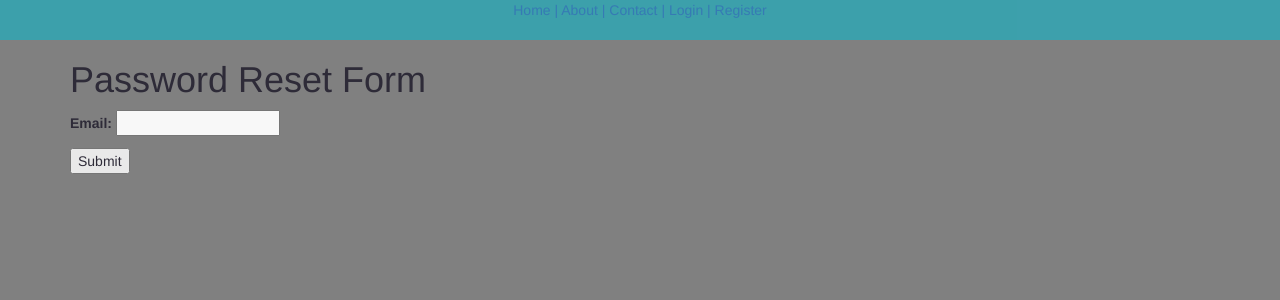
After one commit to SarahJaine/hello_coffee, a Django app: page /accounts/password/reset/ in a window 1280 px wide. The commit adds this page. Shown: the top 300 px of the page. Run offline with Django 3.2, Linux system fonts and the light colour scheme; some libraries are stand-ins or nearby versions.

Commit message:
add password files

```diff
--- a/collection/templates/registration/logout.html
+++ b/collection/templates/registration/logout.html
@@ -4,5 +4,5 @@
 
 {% block content %}
 	<h1>Logged Out</h1>
-	<p>You have been logged out {{user|title}}!</p>
+	<p>You have been logged out!</p>
 {% endblock %}
--- /dev/null
+++ b/collection/templates/registration/password_reset_complete.html
@@ -0,0 +1,5 @@
+{% extends 'layouts/base.html' %}
+{% block title %}Password Reset Complete - {{ block.super }}{% endblock %} {% block content %}
+<h1>Password Reset Complete</h1>
+<p>Your password has been reset!</p>
+{% endblock %}
--- /dev/null
+++ b/collection/templates/registration/password_reset_email.txt
@@ -0,0 +1,6 @@
+{% autoescape off %}
+You’re receiving this email because you requested a password reset.
+Please go to the following page and choose a new password:
+{% block reset_link %}{{ protocol }}://localhost:8000{% url ‘django.contrib.auth.views.password_reset_confirm’ uidb64=uid token=token %} {% endblock %}
+
+Your username, in case you’ve forgotten: {{ user.username }} {% endautoescape %}
--- /dev/null
+++ b/collection/templates/registration/password_reset_form.html
@@ -0,0 +1,9 @@
+{% extends 'layouts/base.html' %}
+{% block title %}Password Reset Form - {{ block.super }}{% endblock %} {% block content %}
+<h1>Password Reset Form</h1>
+<form role="form" action="" method="post">
+	{% csrf_token %}
+	{{ form.as_p }}
+	<input type="submit" value="Submit" />
+</form>
+{% endblock %}
--- a/hello_coffee/urls.py
+++ b/hello_coffee/urls.py
@@ -18,7 +18,25 @@ from django.contrib import admin
 from collection import views
 from django.views.generic import TemplateView
 
+from django.contrib.auth.views import (
+    password_reset,
+    password_reset_done,
+    password_reset_confirm,
+    password_reset_complete,
+)
+
 urlpatterns = [
+    url(r'^accounts/password/reset/$', password_reset,
+        {'template_name': 'registration/password_reset_form.html'}, name="password_reset"),
+    url(r'^accounts/password/reset/done/$',
+        password_reset_done,
+        {'texmplate_name': 'registration/password_reset_done.html'}, name="password_reset_done"),
+    url(r'^accounts/password/reset/(?P<uidb64>[0-9A-Za-z_\-]+)/ (?P<token>[0-9A-Za-z]{1,13}-[0-9A-Za-z]{1,20})/$', password_reset_confirm,
+        {'template_name': 'registration/password_reset_confirm.html'},
+        name="password_reset_confirm"),
+    url(r'^accounts/password/done/$', password_reset_complete,
+        {'template_name': 'registration/password_reset_complete.html'},
+        name="password_reset_complete"),
 	url(r'^$', views.index, name='home'),
 	url(r'^about/$',
 		TemplateView.as_view(template_name='about.html'),
```
Also changed, not shown: collection/templates/registration/login.html (+6 -3 lines), collection/templates/registration/password_change_done.html (added, +7 -0 lines), collection/templates/registration/password_change_form.html (added, +9 -0 lines), collection/templates/registration/password_reset_confirm.html (added, +15 -0 lines), collection/templates/registration/password_reset_done.html (added, +7 -0 lines).
